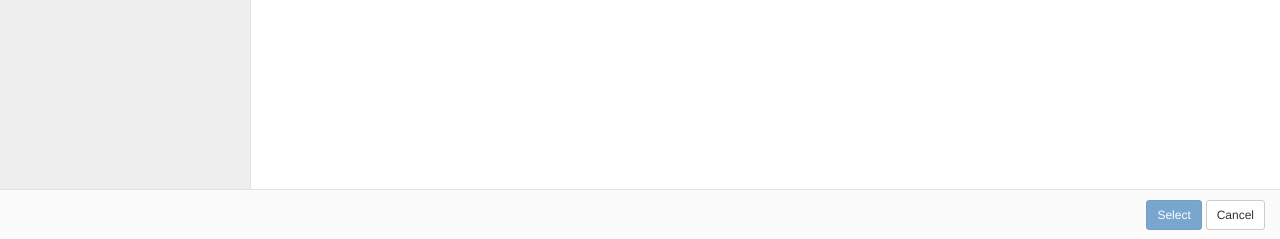
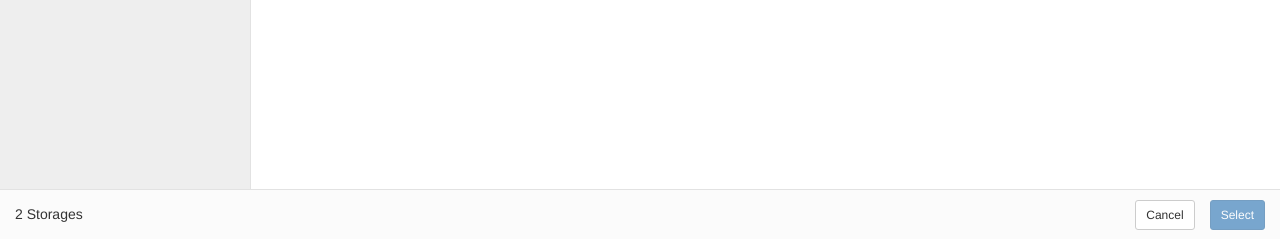
Before and after one commit to netresearch/assetpicker, a PHP site: page / in a window 1280 px wide. Shown: the part 561-800 px from the top of the page. Run offline with PHP 8.4, Linux system fonts and the light colour scheme; some libraries are stand-ins or nearby versions; some web fonts are replaced.

Commit message:
Added selection information to footer

```diff
--- a/dist/css/main.css
+++ b/dist/css/main.css
@@ -302,5 +302,15 @@ body {
   border-top: 1px solid #e2e2e2;
   bottom: 0;
   width: 100%;
-  padding: 10px 15px;
-  text-align: right; }
+  padding: 10px 15px; }
+  #footer span {
+    white-space: nowrap;
+    overflow: hidden;
+    margin-left: 15px;
+    position: relative;
+    top: 4px; }
+    #footer span:first-child {
+      margin-left: 0; }
+  #footer button {
+    float: right;
+    margin-left: 15px; }
--- a/index.html
+++ b/index.html
@@ -41,10 +41,14 @@
         </div>
         <handle class="handle" v-ref:handle></handle>
         <div id="stage">
-            <items></items>
+            <items v-ref:items></items>
         </div>
     </div>
     <div id="footer">
+        <span v-if="selection.search">{{$interpolate(t($refs.items.storage ? 'footer.results' : 'footer.resultsOverview'))}}</span>
+        <span v-if="!selection.search && $refs.items && $refs.items.storage">{{$interpolate(t('footer.items'))}}</span>
+        <span v-if="!selection.search && $refs.items && !$refs.items.storage">{{$interpolate(t('footer.storages'))}}</span>
+        <span v-if="picked.length">{{$interpolate(t('footer.picked'))}}</span>
         <button class="btn btn-sm btn-primary" :disabled="!picked.length" v-on:click="pick">{{t('footer.pick')}}</button>
         <button class="btn btn-sm btn-default" v-on:click="cancel">{{t('footer.cancel')}}</button>
     </div>
--- a/src/js/app/components/items/index.js
+++ b/src/js/app/components/items/index.js
@@ -9,11 +9,13 @@ module.exports = {
     },
     data: function () {
         var selection = require('../../model/selection');
-        var keys = Object.keys(selection.results);
+        var storages = require('../../config').storages;
+        var keys = Object.keys(storages);
         return {
             selection: selection,
             storage: keys.length > 1 ? null : keys[0],
-            storages: require('../../config').storages
+            storages: storages,
+            numStorages: keys.length
         }
     },
     events: {
--- a/src/js/app/model/item.js
+++ b/src/js/app/model/item.js
@@ -14,6 +14,8 @@ module.exports = function (data) {
         name: data.name,
         type: data.type,
         extension: data.extension || (data.name.match(/\.([0-9a-z]+)$/i) || []).pop(),
-        thumbnail: data.thumbnail
+        thumbnail: data.thumbnail,
+        list: data.list,
+        query: data.query
     };
 };
--- a/src/sass/main.scss
+++ b/src/sass/main.scss
@@ -91,5 +91,18 @@ body {
     bottom:0;
     width:100%;
     padding:10px 15px;
-    text-align: right;
+    span {
+        white-space: nowrap;
+        overflow:hidden;
+        margin-left:15px;
+        position: relative;
+        top:4px;
+        &:first-child {
+            margin-left:0;
+        }
+    }
+    button {
+        float:right;
+        margin-left:15px;
+    }
 }
```
Also changed, not shown: src/js/app/components/items/index.html (+12 -10 lines), src/js/app/index.js (+32 -0 lines), src/js/app/locales.js (+20 -0 lines), dist/js/app.min.js, src/js/app/components/storage/adapter/entermediadb/index.js, 1 other file.
